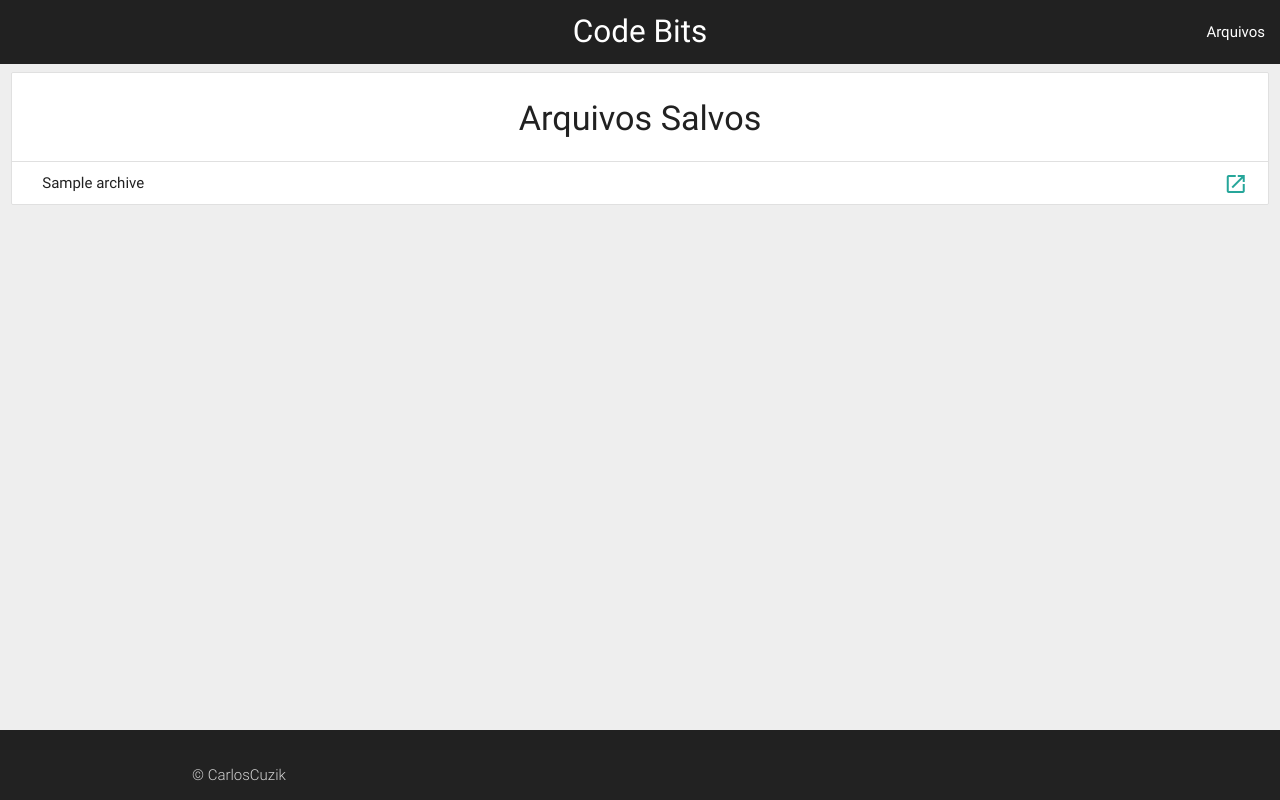
After one commit to cuzik/code-bits-challenge, a PHP site: page /archives.php in a window 1280 px wide. The commit adds this page. Run offline with PHP 8.4, Linux system fonts and the light colour scheme; tables that the repository leaves empty hold one stand-in row (values such as "Sample post"); some libraries are stand-ins or nearby versions.

Commit message:
começando operacoes CRUD, ja lê arquivos do server e carrega no editor

```diff
--- a/_includes/connection.php
+++ b/_includes/connection.php
@@ -5,7 +5,7 @@
 	    die('<p style="color: red;">Não foi possível conectar com o banco: '.mysqli_error().'</p>');
 	}
 	// echo '<p style="color: green;">Conexão bem sucedida</p>';
-	if(mysqli_select_db($connection,"TCC_SYSTEM")!=1){
+	if(mysqli_select_db($connection,"CodeBits")!=1){
 	    echo "deu ruim<br>";
 	}
 
--- /dev/null
+++ b/archives.php
@@ -0,0 +1,63 @@
+<!DOCTYPE html>
+<html lang="pr-br">
+<head>
+	<meta charset="UTF-8">
+
+	<title>Home</title>
+	<link type="text/css" rel="stylesheet" href="_assets/_css/materialize.min.css"  media="screen,projection"/>
+	<link type="text/css" rel="stylesheet" href="_assets/_css/style.css"  media="screen,projection"/>
+	<link href="https://fonts.googleapis.com/icon?family=Material+Icons" rel="stylesheet">
+</head>
+<body>
+	<?php require_once "_includes/connection.php"; ?>
+	<?php
+		$data = [];
+		$result = mysqli_query($connection,'SELECT * FROM archive WHERE user_cod = 1');
+		while ($row = mysqli_fetch_array($result,2)){
+			$data[] = array("cod" => $row[0], "name" => $row[1]);
+		}
+	?>
+	<headar>
+		<nav class="grey darken-4">
+			<div class="nav-wrapper">
+				<a href="_files/../" class="brand-logo center">Code Bits</a>
+				<ul id="nav-mobile" class="right hide-on-med-and-down"">
+					<li>
+						<a href="#">Arquivos</a>
+					</li>
+				</ul>
+			</div>
+		</nav>
+	</headar>
+	<main class="grey lighten-3">
+		<div class="row">
+			<div class="col s12">
+				<ul class="collection with-header">
+					<li class="collection-header center-align"><h4>Arquivos Salvos</h4></li>
+				<?php foreach($data as $item) { ?>
+					<li class="collection-item">
+						<div>
+							<?php echo $item["name"]; ?>
+							<a <?php echo "href=index.php?cod_arc=".$item["cod"]; ?> class="secondary-content modal-trigger">
+								<i class="material-icons">open_in_new</i>
+							</a>
+						</div>
+					</li>
+				<?php } ?>
+				</ul>
+			</div>
+		</div>
+	</main>
+	<footer class="page-footer grey darken-4">
+		<div class="container">
+		</div>
+		<div class="footer-copyright">
+			<div class="container">
+				© CarlosCuzik
+			</div>
+		</div>
+	</footer>
+	<script type="text/javascript" src="https://code.jquery.com/jquery-3.2.1.min.js"></script>
+	<script type="text/javascript" src="_assets/_js/materialize.min.js"></script>
+</body>
+</html>
```
Also changed, not shown: _includes/conection.php (deleted, +0 -19 lines), index.php (+24 -4 lines), 2 other files.
